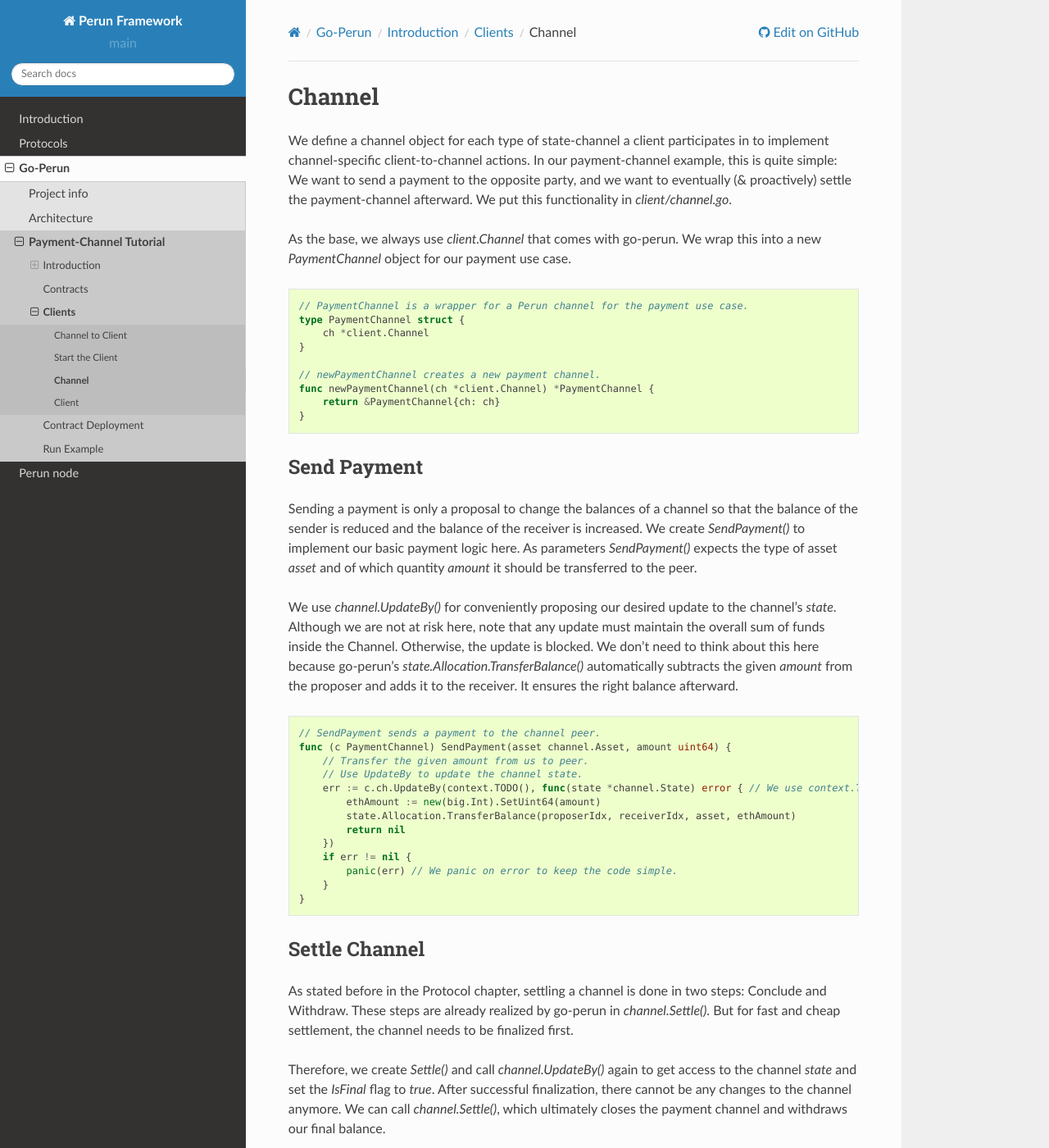
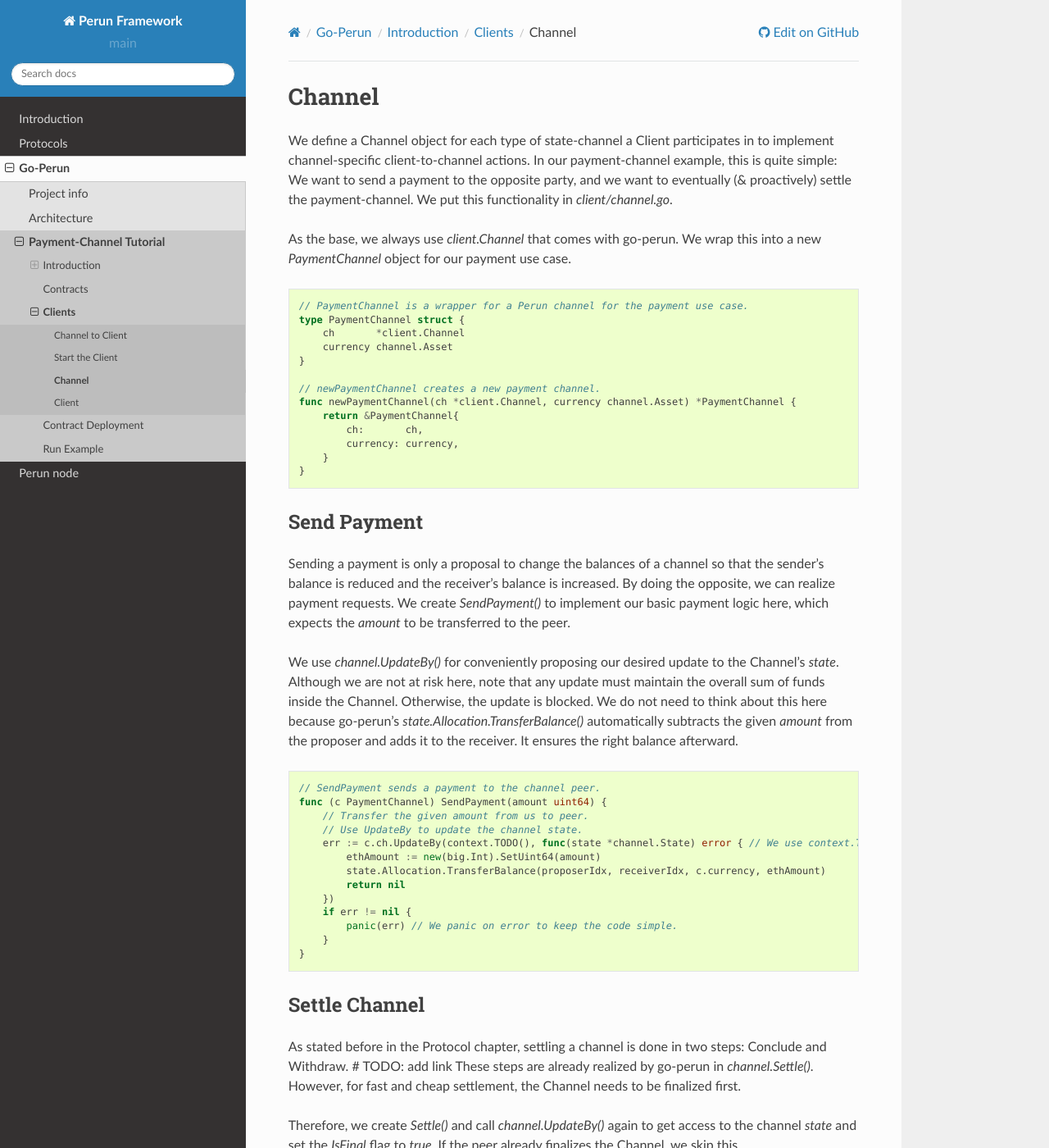
Before and after one commit to hyperledger-labs/perun-doc, a Sphinx documentation site: the page built from source/go-perun/new_tutorial/client/channel.rst, in a window 1280 px wide and 1400 px high. Shown: the whole window at 82% size. Built offline with Sphinx 7.4.7 and the Read the Docs theme 2.0.0, drawn with Linux system fonts in a browser that asks for light colours; pages that are not in the unit, such as notebooks, are missing from menus; some of the changed text lies outside the part shown.

Commit message:
payment-channel: updated channel.rst according to channel.go

```diff
--- a/source/go-perun/new_tutorial/client/channel.rst
+++ b/source/go-perun/new_tutorial/client/channel.rst
@@ -3,9 +3,9 @@
 Channel
 ===============
 
-We define a channel object for each type of state-channel a client participates in to implement channel-specific client-to-channel actions.
+We define a Channel object for each type of state-channel a Client participates in to implement channel-specific client-to-channel actions.
 In our payment-channel example, this is quite simple:
-We want to send a payment to the opposite party, and we want to eventually (& proactively) settle the payment-channel afterward.
+We want to send a payment to the opposite party, and we want to eventually (& proactively) settle the payment-channel.
 We put this functionality in `client/channel.go`.
 
 As the base, we always use `client.Channel` that comes with go-perun.
@@ -15,33 +15,37 @@ We wrap this into a new `PaymentChannel` object for our payment use case.
 
     // PaymentChannel is a wrapper for a Perun channel for the payment use case.
     type PaymentChannel struct {
-        ch *client.Channel
+        ch       *client.Channel
+        currency channel.Asset
     }
 
     // newPaymentChannel creates a new payment channel.
-    func newPaymentChannel(ch *client.Channel) *PaymentChannel {
-        return &PaymentChannel{ch: ch}
+    func newPaymentChannel(ch *client.Channel, currency channel.Asset) *PaymentChannel {
+        return &PaymentChannel{
+            ch:       ch,
+            currency: currency,
+        }
     }
 
 Send Payment
 ~~~~~~~~~~~~~
-Sending a payment is only a proposal to change the balances of a channel so that the balance of the sender is reduced and the balance of the receiver is increased.
-We create `SendPayment()` to implement our basic payment logic here.
-As parameters `SendPayment()` expects the type of asset `asset` and of which quantity `amount` it should be transferred to the peer.
+Sending a payment is only a proposal to change the balances of a channel so that the sender's balance is reduced and the receiver's balance is increased.
+By doing the opposite, we can realize payment requests.
+We create `SendPayment()` to implement our basic payment logic here, which expects the `amount` to be transferred to the peer.
 
-We use `channel.UpdateBy()` for conveniently proposing our desired update to the channel's `state`.
+We use `channel.UpdateBy()` for conveniently proposing our desired update to the Channel's `state`.
 Although we are not at risk here, note that any update must maintain the overall sum of funds inside the Channel. Otherwise, the update is blocked.
-We don't need to think about this here because go-perun's `state.Allocation.TransferBalance()` automatically subtracts the given `amount` from the proposer and adds it to the receiver. It ensures the right balance afterward.
+We do not need to think about this here because go-perun's `state.Allocation.TransferBalance()` automatically subtracts the given `amount` from the proposer and adds it to the receiver. It ensures the right balance afterward.
 
 .. code-block:: go
 
     // SendPayment sends a payment to the channel peer.
-    func (c PaymentChannel) SendPayment(asset channel.Asset, amount uint64) {
+    func (c PaymentChannel) SendPayment(amount uint64) {
         // Transfer the given amount from us to peer.
         // Use UpdateBy to update the channel state.
         err := c.ch.UpdateBy(context.TODO(), func(state *channel.State) error { // We use context.TODO to keep the code simple.
             ethAmount := new(big.Int).SetUint64(amount)
-            state.Allocation.TransferBalance(proposerIdx, receiverIdx, asset, ethAmount)
+            state.Allocation.TransferBalance(proposerIdx, receiverIdx, c.currency, ethAmount)
             return nil
         })
         if err != nil {
@@ -52,28 +56,33 @@ We don't need to think about this here because go-perun's `state.Allocation.Tran
 
 Settle Channel
 ~~~~~~~~~~~~~~
-As stated before in the Protocol chapter, settling a channel is done in two steps: Conclude and Withdraw.
+As stated before in the Protocol chapter, settling a channel is done in two steps: Conclude and Withdraw. # TODO: add link
 These steps are already realized by go-perun in `channel.Settle()`.
-But for fast and cheap settlement, the channel needs to be finalized first.
+However, for fast and cheap settlement, the Channel needs to be finalized first.
 
 Therefore, we create `Settle()` and call `channel.UpdateBy()` again to get access to the channel `state` and set the `IsFinal` flag to `true`.
-After successful finalization, there cannot be any changes to the channel anymore. We can call `channel.Settle()`, which ultimately closes the payment channel and withdraws our final balance.
+If the peer already finalizes the Channel, we skip this.
+
+After successful finalization, there can no longer be any changes to the Channel.
+We can call `channel.Settle()`, which ultimately closes the payment channel and withdraws our final balance.
 
 .. code-block:: go
 
     // Settle settles the payment channel and withdraws the funds.
     func (c PaymentChannel) Settle() {
         // Finalize the channel to enable fast settlement.
-        err := c.ch.UpdateBy(context.TODO(), func(state *channel.State) error {
-            state.IsFinal = true
-            return nil
-        })
-        if err != nil {
-            panic(err)
+        if !c.ch.State().IsFinal {
+            err := c.ch.UpdateBy(context.TODO(), func(state *channel.State) error {
+                state.IsFinal = true
+                return nil
+            })
+            if err != nil {
+                panic(err)
+            }
         }
 
         // Settle concludes the channel and withdraws the funds.
-        err = c.ch.Settle(context.TODO(), false)
+        err := c.ch.Settle(context.TODO(), false)
         if err != nil {
             panic(err)
         }
```
